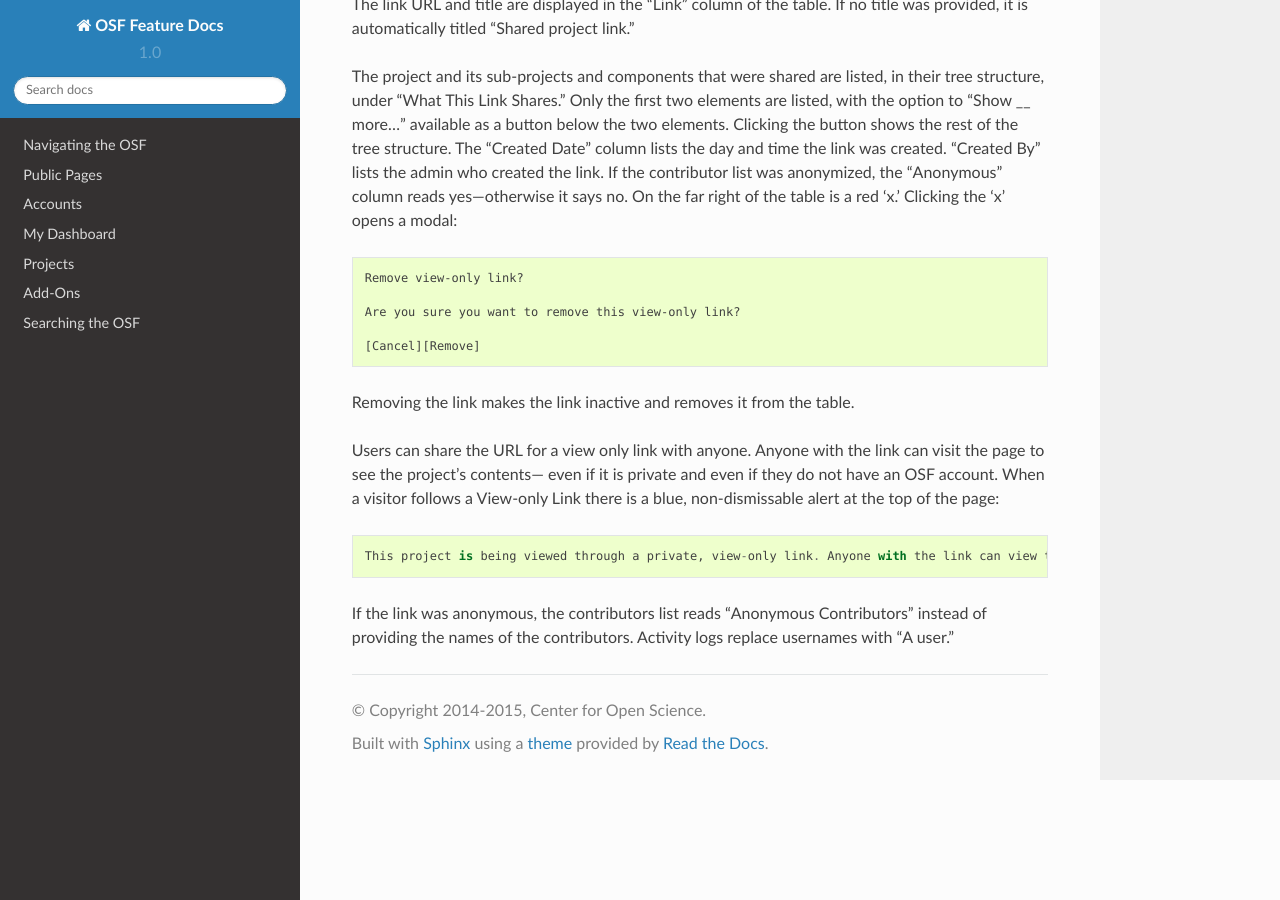
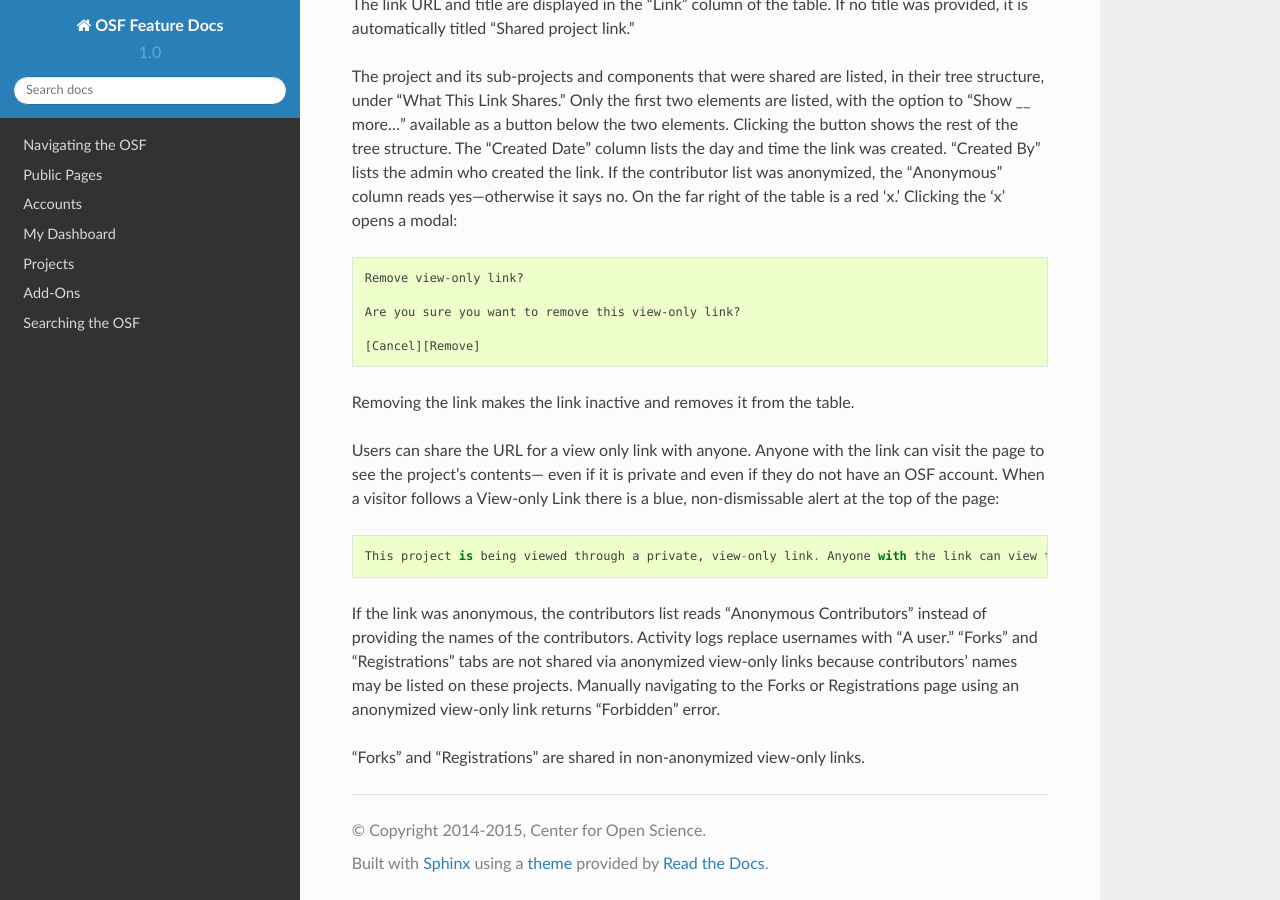
Before and after one commit to CenterForOpenScience/OSFDocs, a Sphinx documentation site: the page built from docs/projects/contributors.rst, in a window 1280 px wide and 900 px high, scrolled down 9037 px. Built offline with Sphinx 7.4.7 and the Read the Docs theme 2.0.0, drawn with Linux system fonts in a browser that asks for light colours.

Commit message:
OSF-5355
anonymized VOLs and forks/registration navigation

```diff
--- a/docs/projects/contributors.rst
+++ b/docs/projects/contributors.rst
@@ -344,10 +344,12 @@ column reads yes—otherwise it says no. On the far right of the table is a red
 Removing the link makes the link inactive and removes it from the table.
 
 Users can share the URL for a view only link with anyone. Anyone with the link can visit the page to see the project's contents—
-even if it is private and even if they do not have an OSF account. When a visitor follows a View-only Link there is a blue, non-dismissable
+even if it is private and even if they do not have an OSF account.  When a visitor follows a View-only Link there is a blue, non-dismissable
 alert at the top of the page::
 
     This project is being viewed through a private, view-only link. Anyone with the link can view this project. Keep the link safe.
 
 If the link was anonymous, the contributors list reads "Anonymous Contributors" instead of providing the names of the contributors. Activity
-logs replace usernames with "A user."
+logs replace usernames with "A user." "Forks" and "Registrations" tabs are not shared via anonymized view-only links because contributors' names may be listed on these projects. Manually navigating to the Forks or Registrations page using an anonymized view-only link returns "Forbidden" error.
+
+"Forks" and "Registrations" are shared in non-anonymized view-only links.
```
